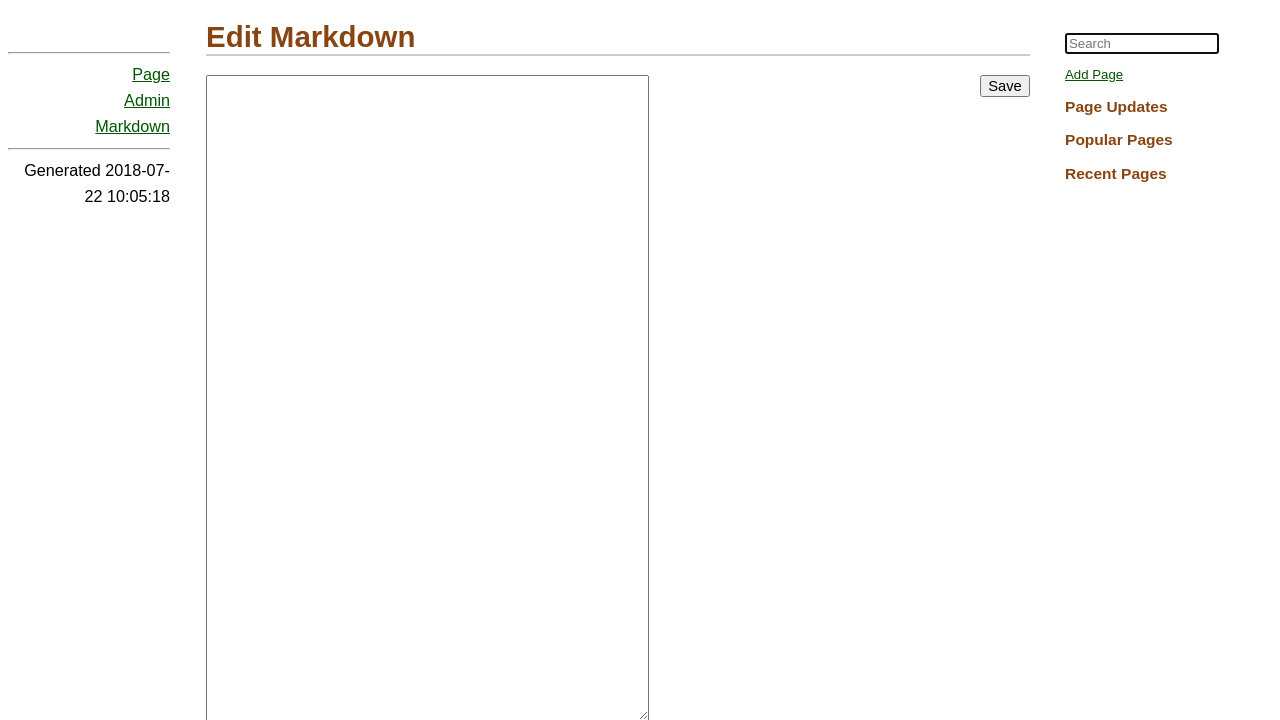
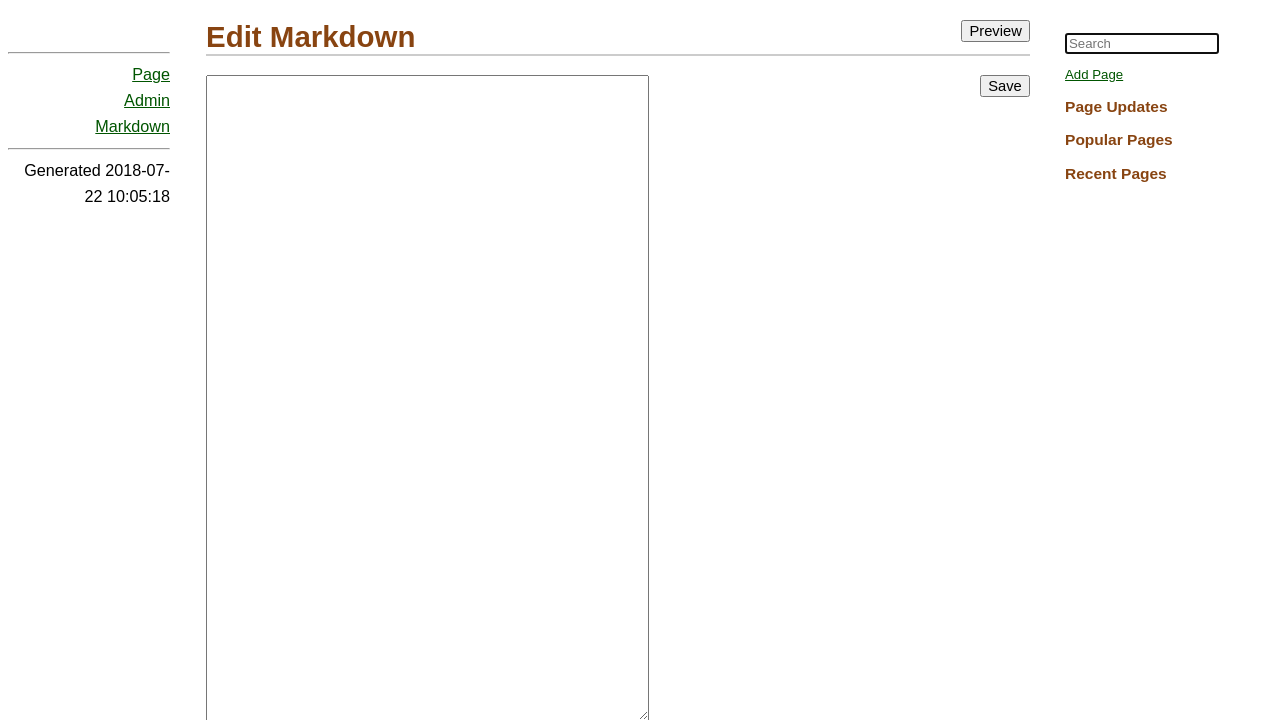
Before and after one commit to ahernp/DMCM, a Django app: template mpages/templates/mpages/page_edit.html in a window 1280 px wide. Shown: the top 720 px of the page. Run offline with Django 3.2, Linux system fonts and the light colour scheme; the template is opened without the code that fills it, so the values that code supplies are empty.

Commit message:
Added Preview button to Edit Page

```diff
--- a/mpages/templates/mpages/page_edit.html
+++ b/mpages/templates/mpages/page_edit.html
@@ -25,6 +25,7 @@
 {% endblock %}
 
 {% block content %}
+    <button>Preview</button>
     <h1>Edit Markdown</h1>
     <script type="text/javascript">
         var page_id = {{ object.id}};
```
